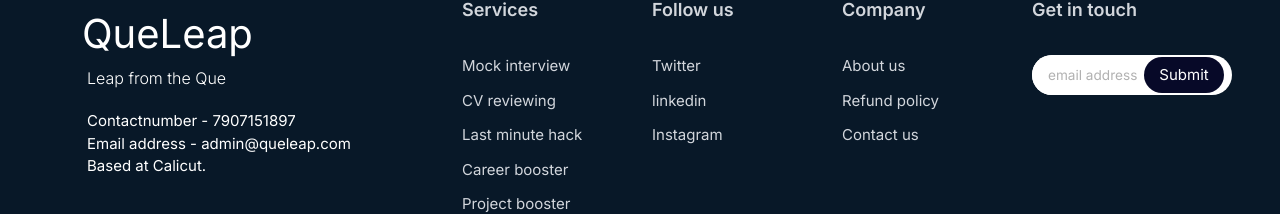
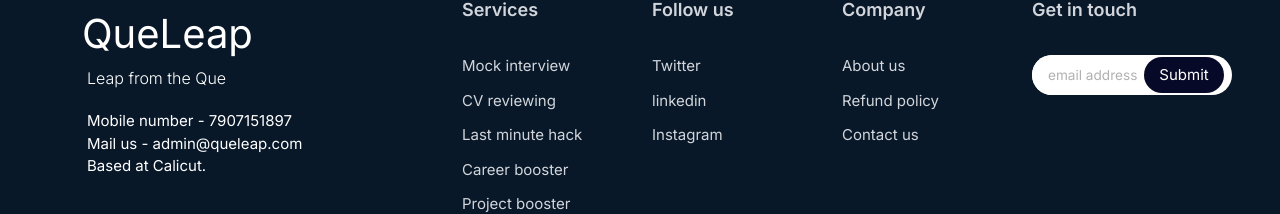
Before and after one commit to getyourwork/type34, a React (Create React App) app: page / in a window 1280 px wide. Shown: the part 4762-4976 px from the top of the page. Built offline with nearby package versions, Linux system fonts and the light colour scheme.

Commit message:
18/01/2021_02

```diff
--- a/src/Components/sections/Footer.jsx
+++ b/src/Components/sections/Footer.jsx
@@ -37,8 +37,8 @@
                         <h6 style={{paddingLeft:'5px'}} className='footer-tag'>Leap from the Que</h6>
                         <br/>
                       <ul className='detail-info'style={{paddingLeft:'5px'}}>
-                          <li>Contactnumber - 7907151897</li>
-                          <li>Email address - admin@queleap.com</li>
+                          <li>Mobile number - 7907151897</li>
+                          <li>Mail us - admin@queleap.com</li>
                           <li>Based at Calicut.</li>
                       </ul>
 
```
